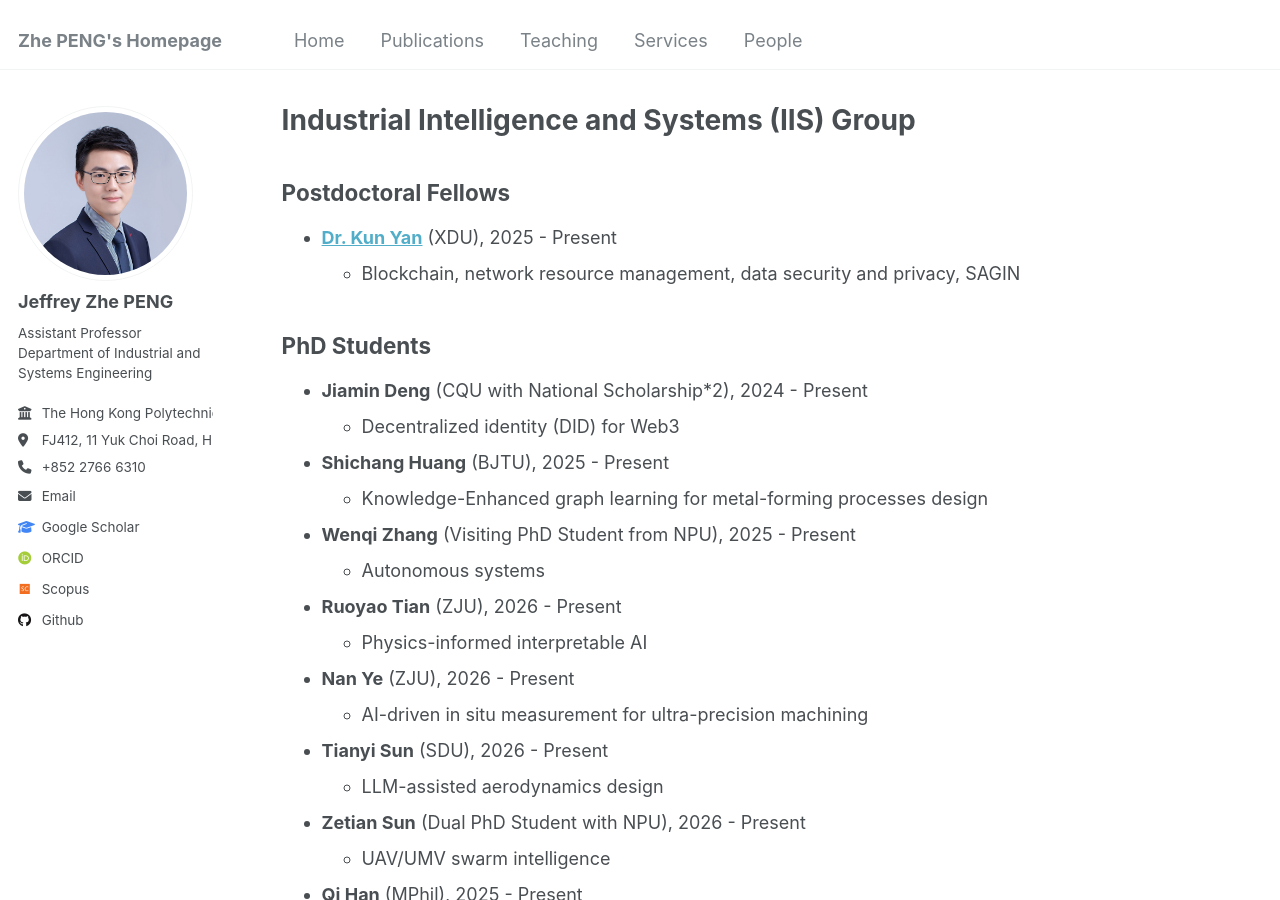
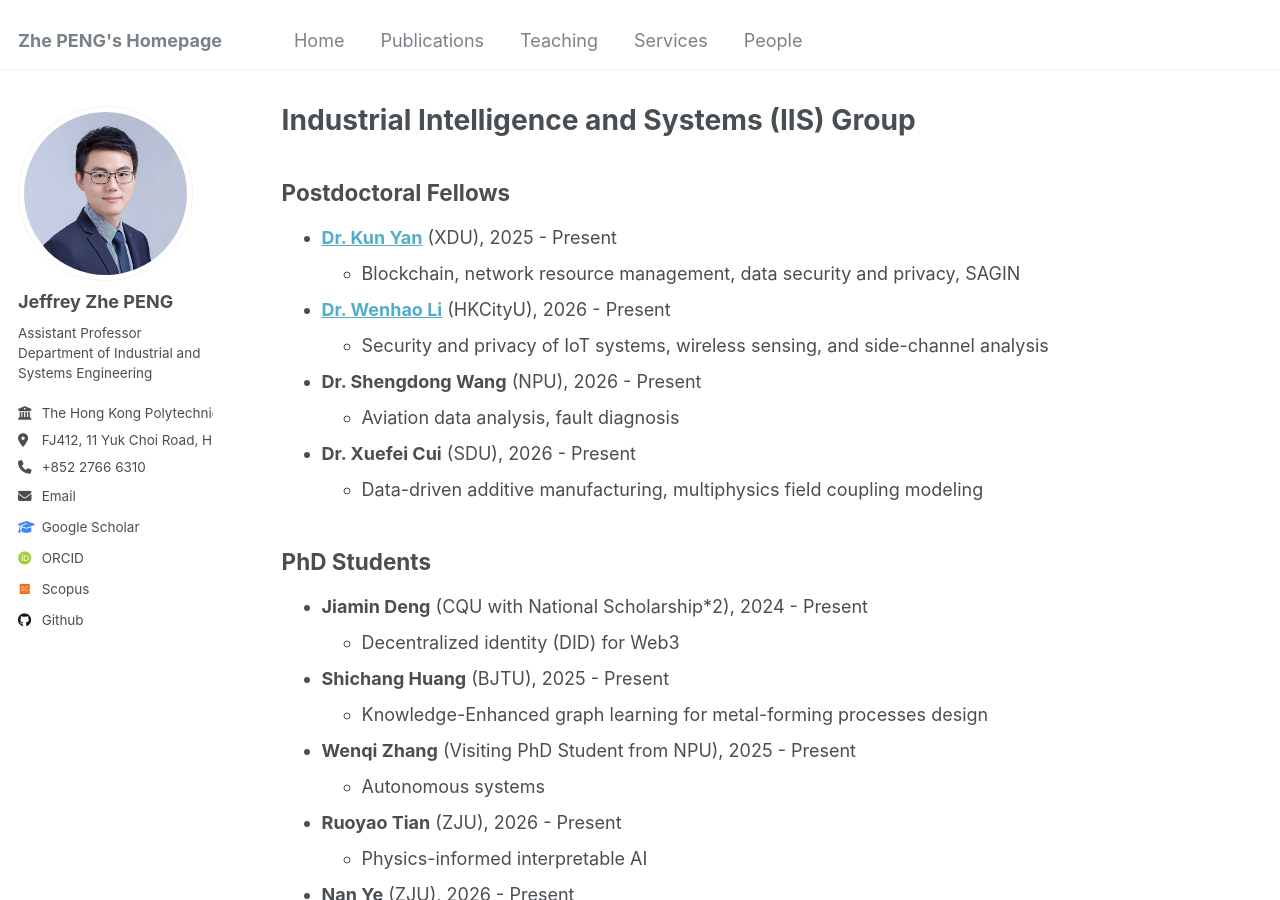
Before and after one commit to PENG-Zhe/peng-zhe.github.io, a Jekyll site: the page built from _pages/people.md, in a window 1280 px wide and 900 px high. Built offline with Jekyll 4.4.1, drawn with Linux system fonts in a browser that asks for light colours; some web fonts are replaced.

Commit message:
Update people.md

```diff
--- a/_pages/people.md
+++ b/_pages/people.md
@@ -7,6 +7,15 @@ layout: archive
 ## Postdoctoral Fellows
 * **[Dr. Kun Yan](https://quinyim.github.io/)** (XDU), 2025 - Present
   * Blockchain, network resource management, data security and privacy, SAGIN
+
+* **[Dr. Wenhao Li](https://wenh-li.github.io/)** (HKCityU), 2026 - Present
+  * Security and privacy of IoT systems, wireless sensing, and side-channel analysis
+
+* **Dr. Shengdong Wang** (NPU), 2026 - Present
+  * Aviation data analysis, fault diagnosis
+
+* **Dr. Xuefei Cui** (SDU), 2026 - Present
+  * Data-driven additive manufacturing, multiphysics field coupling modeling
 
 
 ## PhD Students
```
